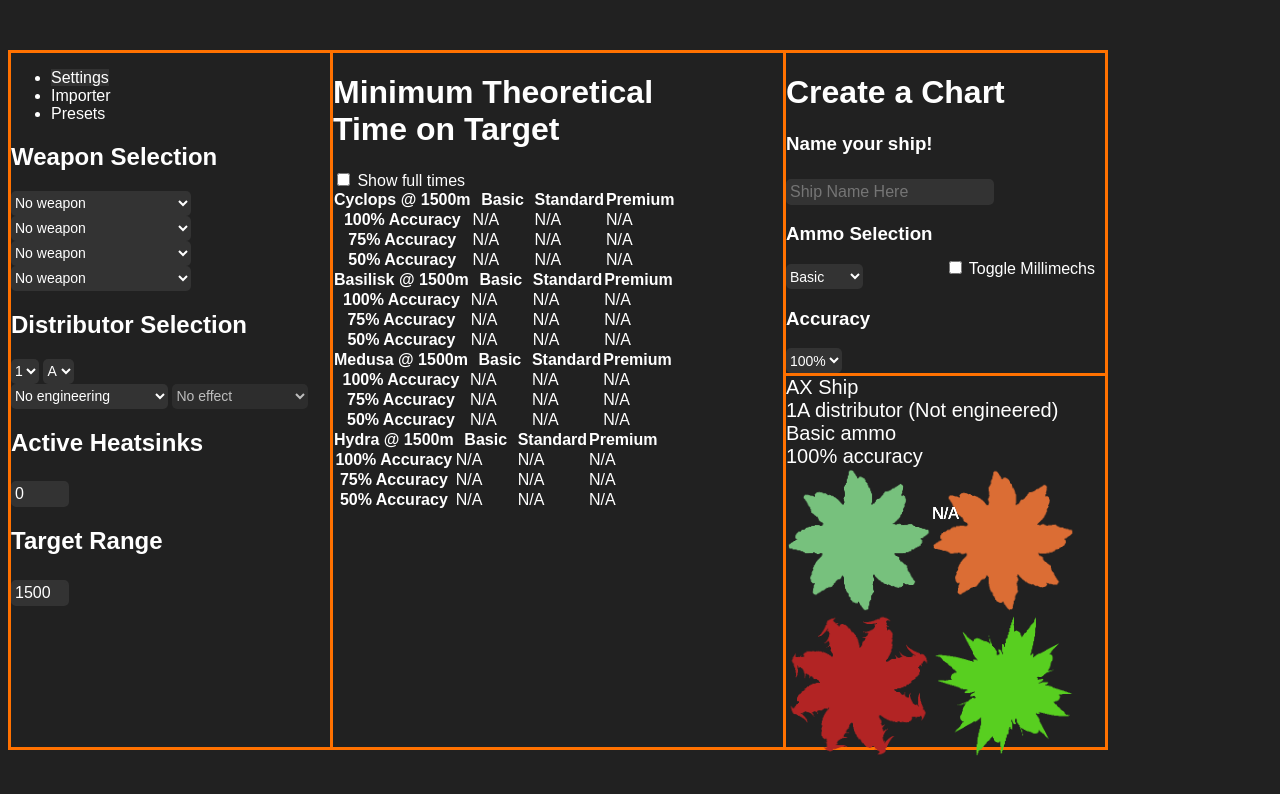
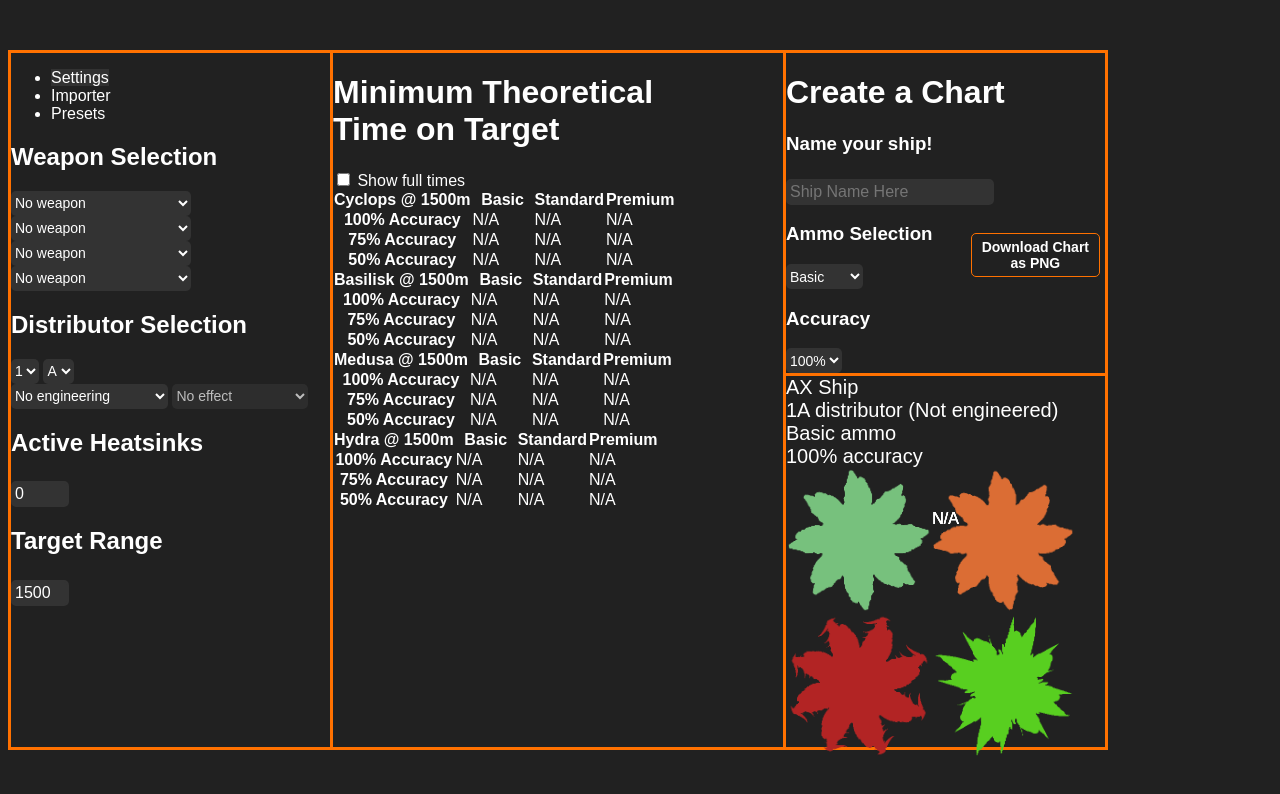
Before and after one commit to Th3-Hero/AX-MTToT-Calculator, a Svelte app: page / in a window 1280 px wide. Shown: the top 794 px of the page. Built offline with nearby package versions, Linux system fonts and the light colour scheme.

Commit message:
Custom chart downloading as PNG
- Removed Millimechs
- Added dom-to-image and file-saver
- Added ability to download chart as PNG

```diff
--- a/package.json
+++ b/package.json
@@ -29,6 +29,8 @@
     "typescript": "^4.0.0"
   },
   "dependencies": {
+    "dom-to-image": "^2.6.0",
+    "file-saver": "^2.0.5",
     "sirv-cli": "^1.0.0"
   }
 }
--- a/src/components/settings/SettingsUi.svelte
+++ b/src/components/settings/SettingsUi.svelte
@@ -37,12 +37,15 @@
     <div class="tabs mb-3 is-boxed is-centered">
         <ul class="p-0">
             <li id="settingsTab" class="tab is-active" on:click={() => newTab = SettingsTabs.SETTINGS}>
+                <!-- svelte-ignore a11y-missing-attribute -->
                 <a><span>Settings</span></a>
             </li>
             <li id="importerTab" class="tab" on:click={() => newTab = SettingsTabs.IMPORTER}>
+                <!-- svelte-ignore a11y-missing-attribute -->
                 <a><span>Importer</span></a>
             </li>
             <li id="presetsTab" class="tab" on:click={() => newTab = SettingsTabs.PRESETS}>
+                <!-- svelte-ignore a11y-missing-attribute -->
                 <a><span>Presets</span></a>
             </li>
         </ul>
--- a/src/components/time-on-target-chart/TimeOnTargetChart.svelte
+++ b/src/components/time-on-target-chart/TimeOnTargetChart.svelte
@@ -2,18 +2,18 @@
     import { THARGOID_TYPES } from '../../typescript/data/thargoidData'
     import InterceptorData from './interceptor-data/InterceptorData.svelte';
     import { selectedDistributor, sdpsExtraDelay, selectedWeapons } from '../../typescript/store';
-    import { MIN_GAUSS_DELAY_MS, MS_PER_MINUTE, MM_IN_MS } from '../../typescript/util'
+    import { MIN_GAUSS_DELAY_MS, MS_PER_MINUTE } from '../../typescript/util'
+    import domtoimage from 'dom-to-image';
+    import { saveAs } from 'file-saver'; // This is needed, TS doesn't understand .saveAs
 
     let shipName = '';
     $: delay = Math.round($sdpsExtraDelay) + MIN_GAUSS_DELAY_MS;
     $: bpm = Math.round(MS_PER_MINUTE / delay * 4);
-    $: delayInMm = (delay * MM_IN_MS).toFixed(3)
     $: $selectedWeapons, hideDelay();
 
     let accuracy = '100';
     let ammo = "Basic";
     let haveGaussSelected = false;
-    let toggleMm = false;
 
     const distributorEngineering = (): string => {
         const blueprint = $selectedDistributor.blueprint;
@@ -31,10 +31,18 @@
     const hideDelay = (): void => {
 	    haveGaussSelected = Object.values($selectedWeapons).filter(weapon => weapon.weaponName === 'gausscannon').length > 0;
     };
+
+    const chartToImage = (): void => {
+        domtoimage.toBlob(document.getElementById('customChart'))
+        .then((blob) => {
+            window.saveAs(blob, 'My_Chart.png');
+        });
+    };
 </script>
 
 
 <div class="time-on-target-chart">
+    <div class="chart-settings">
         <div class="mb-3 ml-2">
             <h1 class="mt-1 mb-0 has-text-centered">Create a Chart</h1>
 
@@ -55,14 +63,13 @@
                 <option value="50">50%</option>
             </select>
 
-        <label class="toggle-mechs">
-            <input type=checkbox bind:checked={toggleMm}>
-            Toggle Millimechs
-        </label>
+            <button class="download-button" on:click={chartToImage}>Download Chart <br>
+                                                                        as PNG</button>
 
         </div>
-    <div>
-        <div class="create-a-chart-container">
+    </div>
+
+    <div id="customChart" class="create-a-chart-container">
         <div class="ml-2 mt-3">
             <div class="has-font-20 mt-1">{shipName || "AX Ship"}</div>
             <div class="has-font-20 mt-1">
@@ -73,11 +80,7 @@
             <div class="has-font-20 mt-1">{ammo} ammo</div>
             <div class="has-font-20 mt-1">{accuracy}% accuracy</div>
             {#if haveGaussSelected}
-                    {#if toggleMm}
-                        <div class="has-font-20 mt-1">{delay}ms ({delayInMm} Millimechs)</div>
-                    {:else}
                 <div class="has-font-20 mt-1">{delay}ms ({bpm} BPM)</div>
-                    {/if}
             {:else}
                 <div></div>
             {/if}
@@ -87,7 +90,6 @@
             {#each THARGOID_TYPES as interceptor}
                 <InterceptorData bind:accuracy bind:ammo interceptor={interceptor.name}/>
             {/each}
-            </div>
         </div>
     </div>
 </div>
@@ -115,13 +117,25 @@
         font-size: 20px;
     }
 
-    .create-a-chart-container {
-        border-top: 3px solid $orange;
+    .chart-settings {
+        border-bottom: 3px solid $orange;
     }
 
-    .toggle-mechs {
+    .download-button {
         position: absolute;
-        right: 10px;
-        top: 205px
+        right: 5px;
+        top: 180px;
+        padding: 5px 10px;
+        color: $font;
+        background: $background;
+        border: 1px solid $orange;
+        border-radius: 5px;
+        font-size: 14px;
+        font-weight: bold;
+    }
+
+    .download-button:hover {
+        cursor: pointer;
+        background: $background-light;
     }
 </style>
--- a/src/typescript/util.ts
+++ b/src/typescript/util.ts
@@ -4,4 +4,3 @@ export const MAX_AX_WEAPONS = 4;
 export const MIN_GAUSS_DELAY_MS = 2050; // gauss has a minimum delay of 2050ms
 export const HEATSINK_WEP_RECHARGE = 2; // each heatsinks adds 2mw to your weapon recharge
 export const MS_PER_MINUTE = 60000; // ms in a minute
-export const MM_IN_MS = 0.000864 // one ms is 0.000864 millimechan
```
Also changed, not shown: 1 other file (tests, documents, lock files or other folders). Lines whose indentation alone changed are shown as unchanged.
